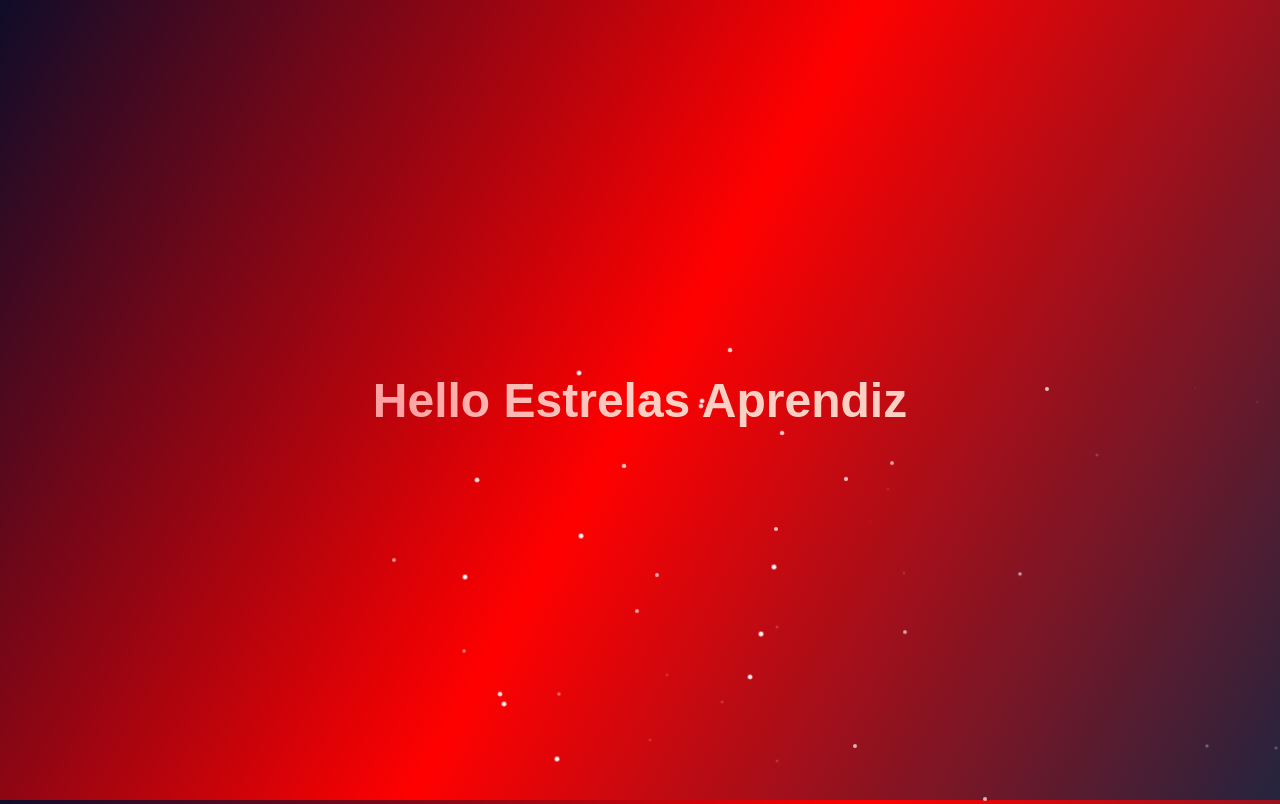
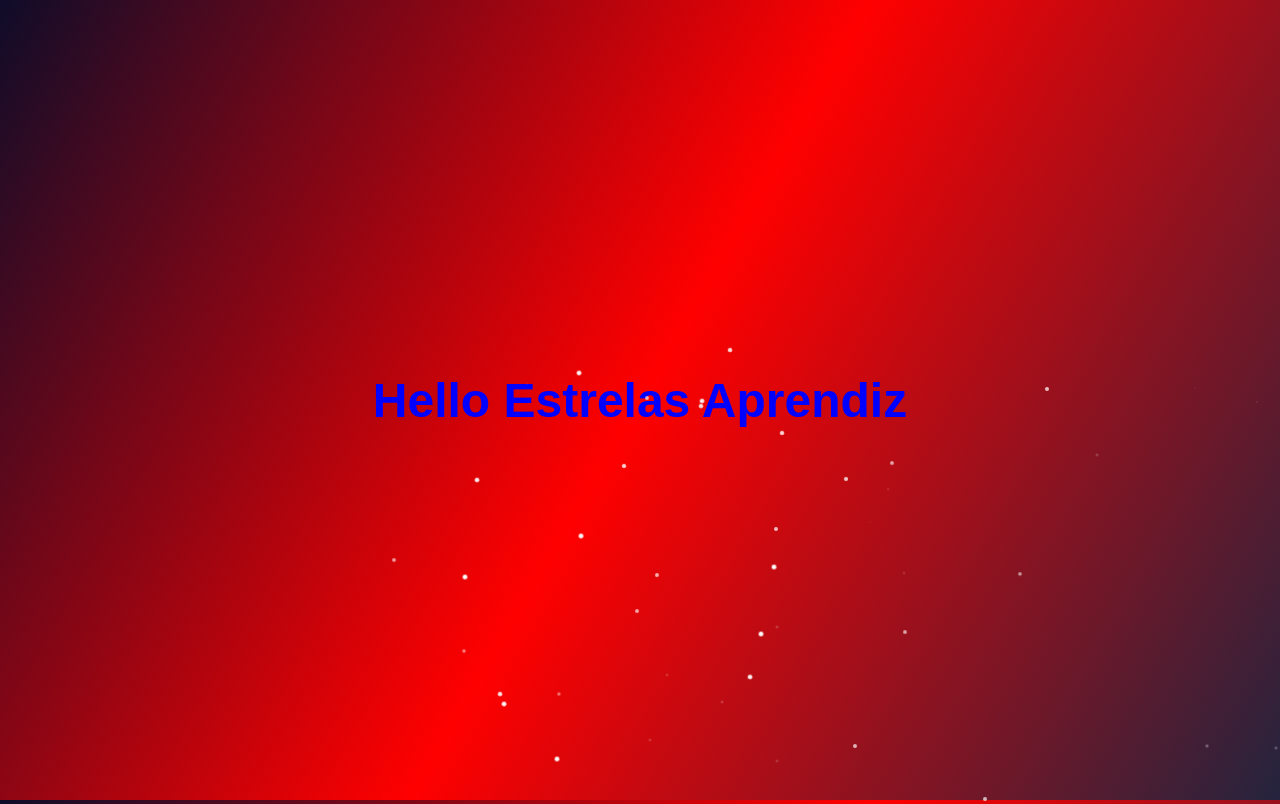
Before and after one commit to anabergerr/estrelas-git, a plain HTML site: page index.html in a window 1280 px wide. Shown: the top 804 px of the page. Drawn offline with Linux system fonts and the light colour scheme.

Commit message:
mudando titulo

```diff
--- a/style.css
+++ b/style.css
@@ -18,10 +18,11 @@ body {
 
 h1 {
   font-size: 3rem;
-  background: linear-gradient(45deg, #ff9a9e, #fad0c4, #fad0c4);
+  background: blue;
   -webkit-background-clip: text;
   -webkit-text-fill-color: transparent;
   transition: transform 0.3s ease-in-out;
+
 }
 
 h1:hover {
```
